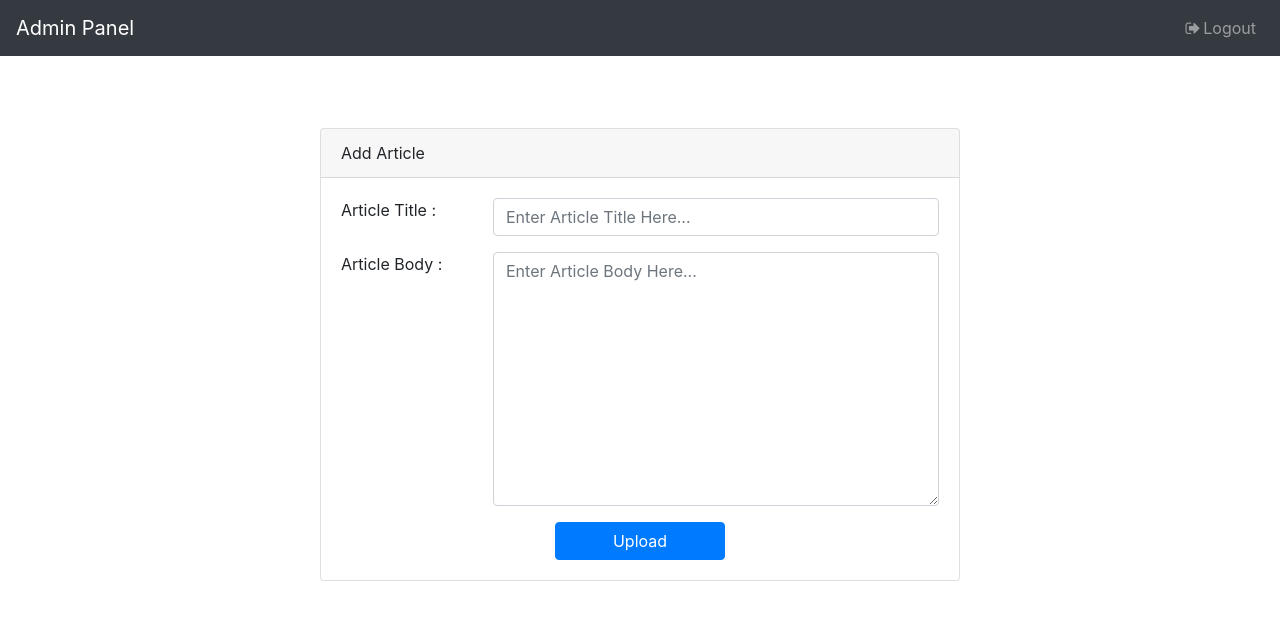
After one commit to om7271prakash/CI, a CodeIgniter app: page /ci/index.php/admin/add_article in a window 1280 px wide. The commit adds this page. Shown: the top 620 px of the page. Run offline with CodeIgniter, Linux system fonts and the light colour scheme; the visitor is signed in with stand-in values (Sample User, id 1); some libraries are stand-ins or nearby versions.

Commit message:
Add Article part has completed

```diff
--- a/application/controllers/admin.php
+++ b/application/controllers/admin.php
@@ -5,16 +5,65 @@ class Admin extends MY_Controller{
 	function __construct()
 	{
 		parent::__construct();
+
 		if ( ! $this->session->userdata('id') )
+
 			return redirect('login');
 	}
 
 	function dashboard()
 	{
 		$this->load->model('articlesmodel', 'articles');
+
 		$articles = $this->articles->articles_list();
 
 		$this->load->view('admin/dashboard', ['articles' => $articles]);
 	}
+
+	function add_article(){
+
+		if ( $this->input->post() ) {
+
+			$this->load->library('form_validation');
+
+			$this->form_validation->set_error_delimiters('<div class="text-danger" style = "margin-top:10px;">', '</div>');
+
+			if( $this->form_validation->run('add_article_rules') ){
+
+				$post = $this->input->post();
+
+				$this->load->model('articlesmodel', 'articles');
+
+				if( $this->articles->add_article( $post ) ){
+					$this->session->set_flashdata('feedback', 'Article Added Successfully.');
+					$this->session->set_flashdata('feedback_class', 'alert-success');
+				}else {
+					$this->session->set_flashdata('feedback', 'Article Failed To Add, Please Try Again.');
+					$this->session->set_flashdata('feedback_class', 'alert-danger');
+				}
+
+				return redirect('admin/dashboard');
+
+			}else {
+				return $this->load->view('admin/add_article');
+			}
+
+		}else {
+
+			$this->load->helper('form');
+
+			$this->load->view('admin/add_article');
+		}
+
+	}
+
+	function edit_article($id){
+
+	}
+
+	function delete_article($id){
+
+	}
+
 }
 ?>
--- a/application/models/articlesmodel.php
+++ b/application/models/articlesmodel.php
@@ -16,6 +16,11 @@ class Articlesmodel extends CI_Model
 
     return $query->result_array();
   }
+
+  function add_article($array)
+  {
+    return $this->db->insert('articles', $array);
+  }
 }
 
 
--- /dev/null
+++ b/application/views/admin/add_article.php
@@ -0,0 +1,47 @@
+<?php include 'admin_header.php' ?>
+<div style = "margin-top:10%"></div>
+<div class="container">
+    <div class="card card-register mx-auto mt-5">
+      <div class="card-header">Add Article</div>
+      <div class="card-body">
+        <?= form_open('admin/add_article', []); ?>
+        <?= form_hidden('user_id', $this->session->userdata('id')); ?>
+          <div class="form-group">
+            <div class="form-row">
+              <div class="col-md-3">
+                <label for="articleTitle">Article Title :</label>
+              </div>
+              <div class="col-md-9">
+                <?= form_input(['type' => 'text', 'id' => 'articleTitle', 'name' => 'title', 'placeholder' => 'Enter Article Title Here...', 'class' => 'form-control']); ?>
+                <?php
+                  if(form_error('title')) {
+                    echo form_error('title');
+                  }
+                ?>
+              </div>
+            </div>
+          </div>
+          <div class="form-group">
+            <div class="form-row">
+              <div class="col-md-3">
+                <label for="articleBody">Article Body :</label>
+              </div>
+              <div class="col-md-9">
+                <?= form_textarea(['type' => 'textarea', 'id' => 'articleBody', 'name' => 'body', 'placeholder' => 'Enter Article Body Here...', 'class' => 'form-control']); ?>
+                <?php
+                  if(form_error('body')) {
+                    echo form_error('body');
+                  }
+                ?>
+              </div>
+            </div>
+          </div>
+          <div class="col-md-4 offset-md-4">
+            <?= form_submit(['class' => 'btn btn-primary btn-block', 'type' => 'submit', 'value' => 'Upload' ]); ?>
+          </div>
+        <?= form_close(); ?>
+      </div>
+    </div>
+  </div>
+
+<?php include 'admin_footer.php' ?>
--- a/application/views/admin/admin_footer.php
+++ b/application/views/admin/admin_footer.php
@@ -1,3 +1,25 @@
+<div class="modal fade" id="exampleModal" tabindex="-1" role="dialog" aria-labelledby="exampleModalLabel" aria-hidden="true">
+  <div class="modal-dialog" role="document">
+    <div class="modal-content">
+      <div class="modal-header">
+        <h5 class="modal-title" id="exampleModalLabel">Ready to Leave?</h5>
+        <button class="close" type="button" data-dismiss="modal" aria-label="Close">
+          <span aria-hidden="true">×</span>
+        </button>
+      </div>
+      <div class="modal-body">Select "Logout" below if you are ready to end your current session.</div>
+      <div class="modal-footer">
+        <button class="btn btn-secondary" type="button" data-dismiss="modal">Cancel</button>
+        <?= anchor('login/logout', 'Logout', ['class' => 'btn btn-primary']) ?>
+
+      </div>
+    </div>
+  </div>
+</div>
+
+
+
+
 <script type="text/javascript" src="<?= base_url('assets/js/jquery.min.js'); ?>"></script>
 <script type="text/javascript" src="<?= base_url('assets/js/bootstrap/bootstrap.bundle.min.js'); ?>"></script>
 <script type="text/javascript" src="<?= base_url('assets/js/jquery-easing/jquery.easing.min.js'); ?>"></script>
```
Also changed, not shown: application/config/form_validation.php (added, +30 -0 lines), application/controllers/login.php (+11 -3 lines), application/views/admin/dashboard.php (+8 -22 lines).
